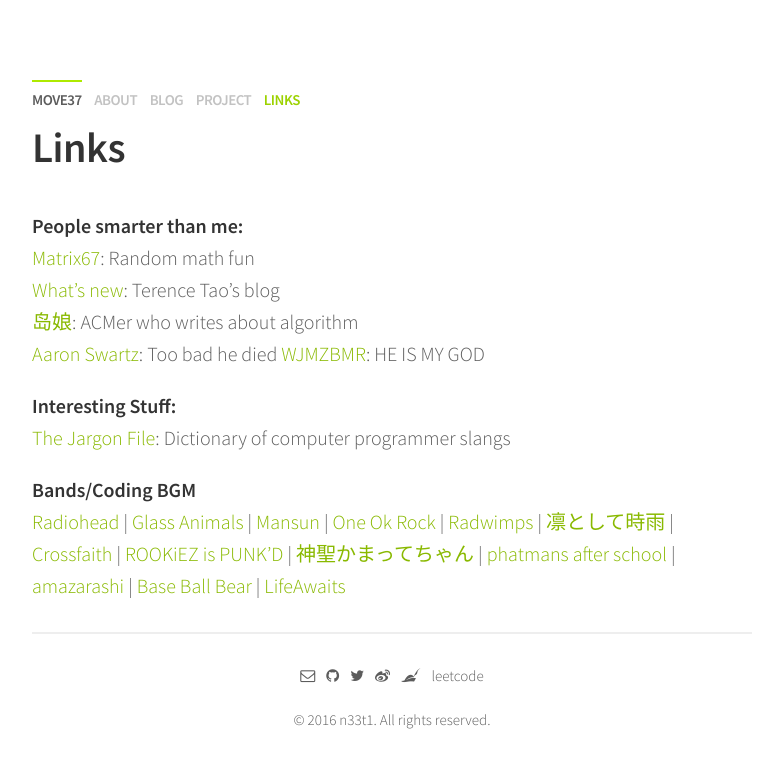
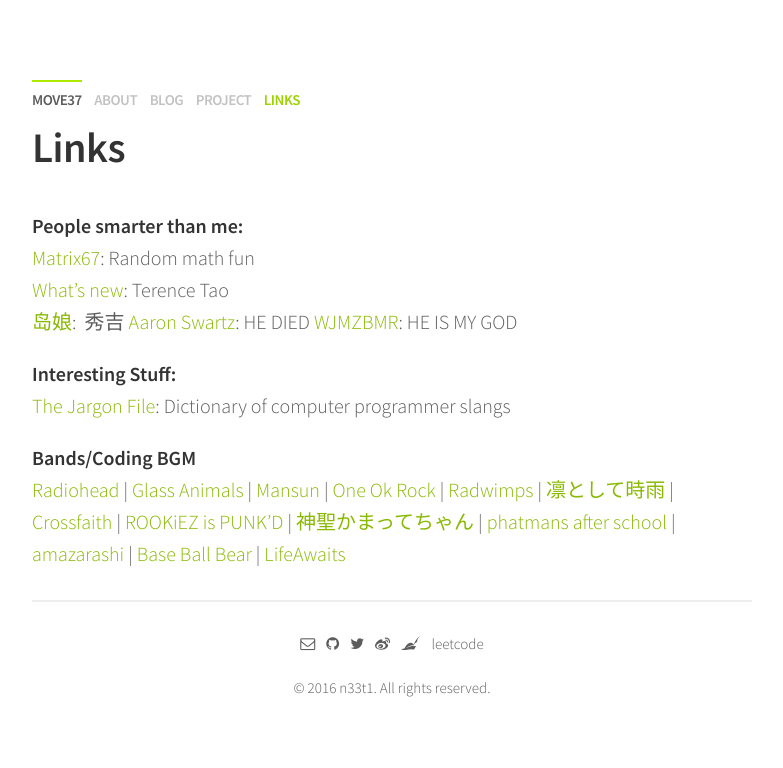
Before and after one commit to n33t1/n33t1.github.io, a Jekyll site: the page built from links.md, in a window 1280 px wide. Shown: the top 768 px of the page, without its empty margins (248-1031 px from the left). Built offline with Jekyll 4.4.1, drawn with Linux system fonts in a browser that asks for light colours; nearby versions of some CDN libraries.

Commit message:
Update links.md

```diff
--- a/links.md
+++ b/links.md
@@ -5,9 +5,9 @@
 
 **People smarter than me:**
  [Matrix67](http://www.matrix67.com/blog/): Random math fun
- [What's new](https://terrytao.wordpress.com/): Terence Tao's blog
- [岛娘](http://www.shuizilong.com/house/): ACMer who writes about algorithm
- [Aaron Swartz](http://www.aaronsw.com/weblog/): Too bad he died
+ [What's new](https://terrytao.wordpress.com/): Terence Tao
+ [岛娘](http://www.shuizilong.com/house/):  秀吉
+ [Aaron Swartz](http://www.aaronsw.com/weblog/): HE DIED
  [WJMZBMR](http://wjmzbmr.com/): HE IS MY GOD
 
 
```
